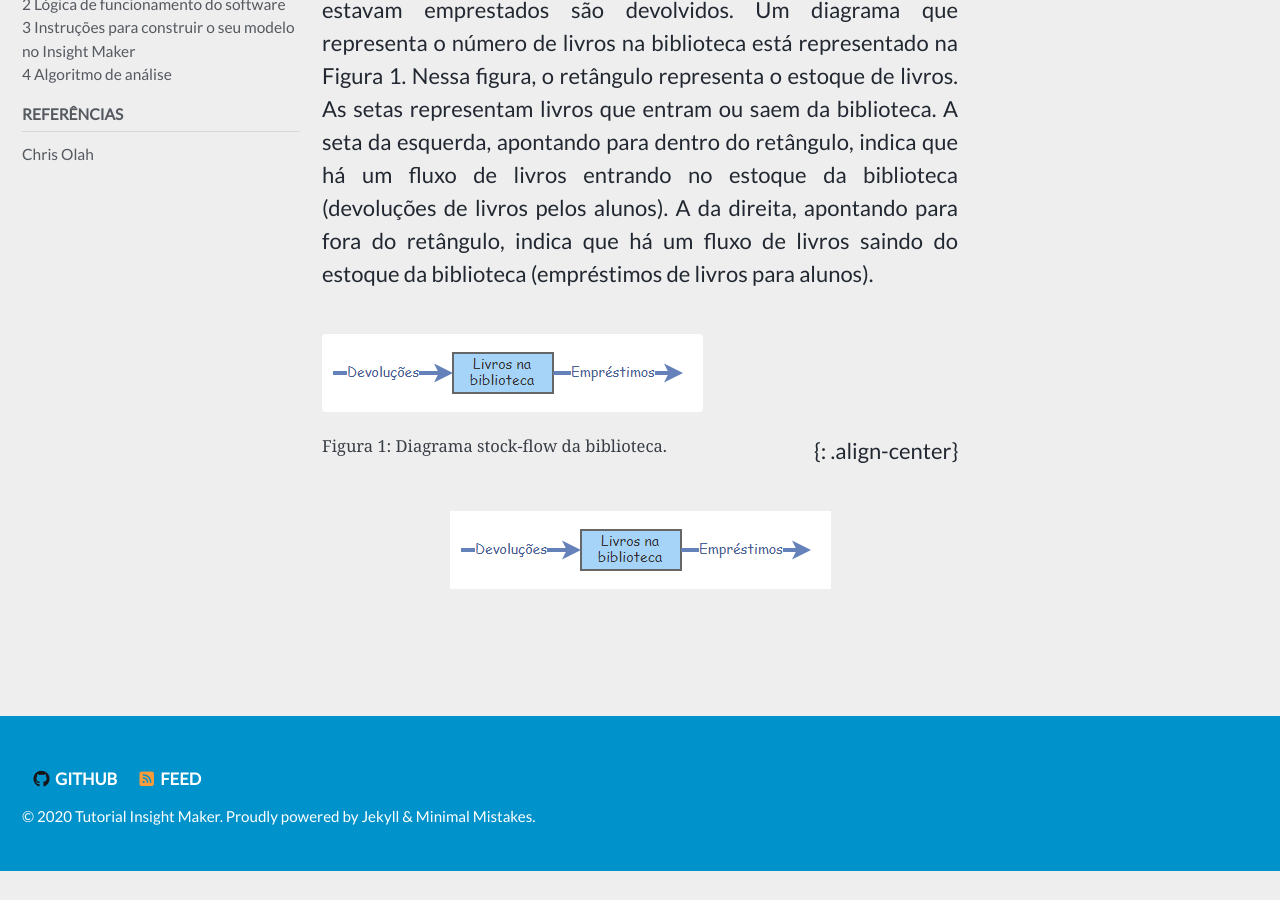
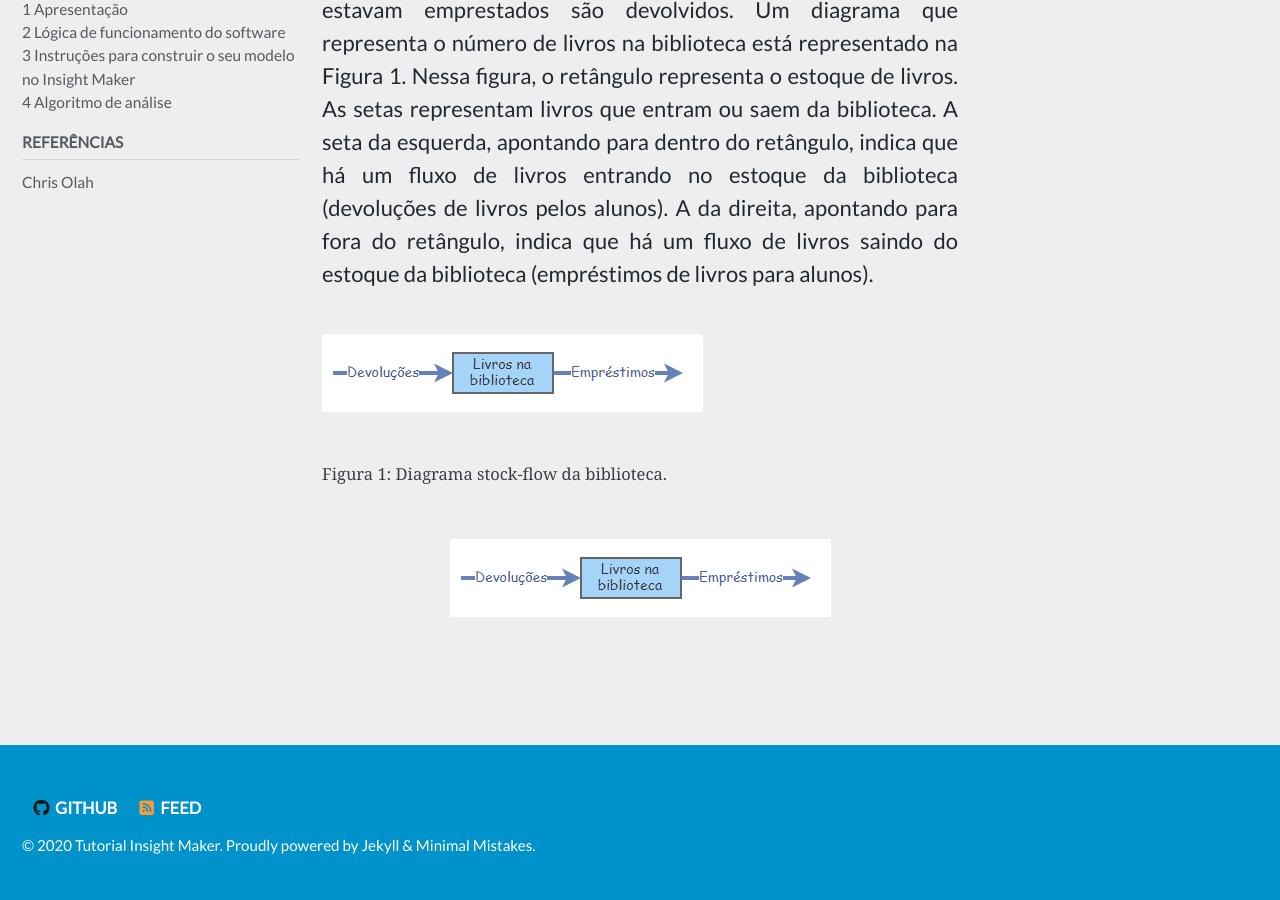
Before and after one commit to milenalauschner/MM, a Jekyll site: the page built from _pages/apresentação.md, in a window 1280 px wide and 900 px high, scrolled down 1902 px. Built offline with Jekyll 4.4.1, drawn with Linux system fonts in a browser that asks for light colours; cached includes are drawn as plain includes; nearby versions of some CDN libraries; formulas are drawn with MathJax 3; comment, search, counter and statistics services are not loaded; before the commit the page ends 2774 px from its top, so only the background shows below that.

Commit message:
Update apresentação.md

```diff
--- a/_pages/apresentação.md
+++ b/_pages/apresentação.md
@@ -33,8 +33,8 @@
 {: .text-justify}
 
 <figure>
-    <a href="{{ site.url }}{{ site.baseurl}}/assets/images/biblioteca1.png"><img src="{{ site.url }}{{ site.baseurl }}/assets/images/biblioteca1.png" alt="Diagrama stock-flow"></a>
-    <figcaption>Figura 1: Diagrama stock-flow da biblioteca.</figcaption> {: .align-center}
+    <p align="center"><a href="{{ site.url }}{{ site.baseurl}}/assets/images/biblioteca1.png"><img src="{{ site.url }}{{ site.baseurl }}/assets/images/biblioteca1.png" alt="Diagrama stock-flow"></a></p>
+    <figcaption>Figura 1: Diagrama stock-flow da biblioteca.</figcaption>
 </figure>
 
 ![Teste]({{ site.url }}{{ site.baseurl
```
